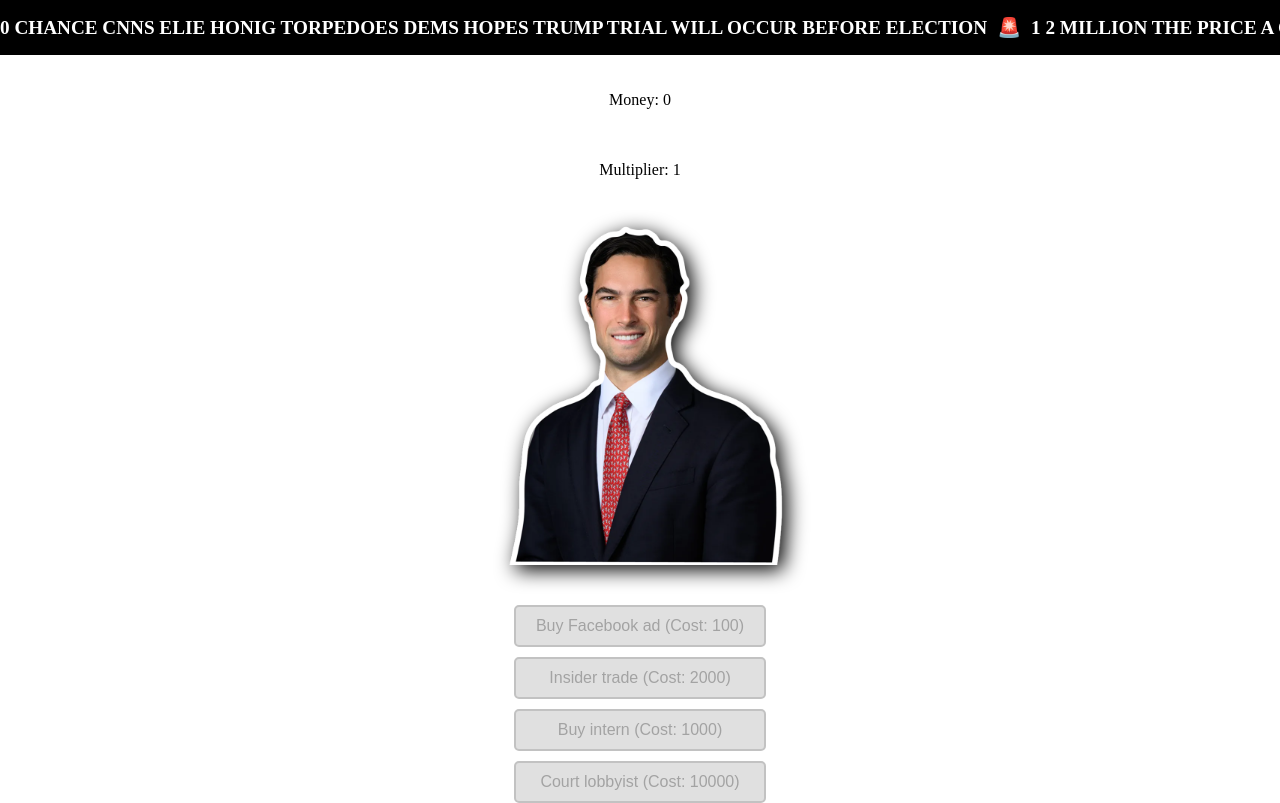
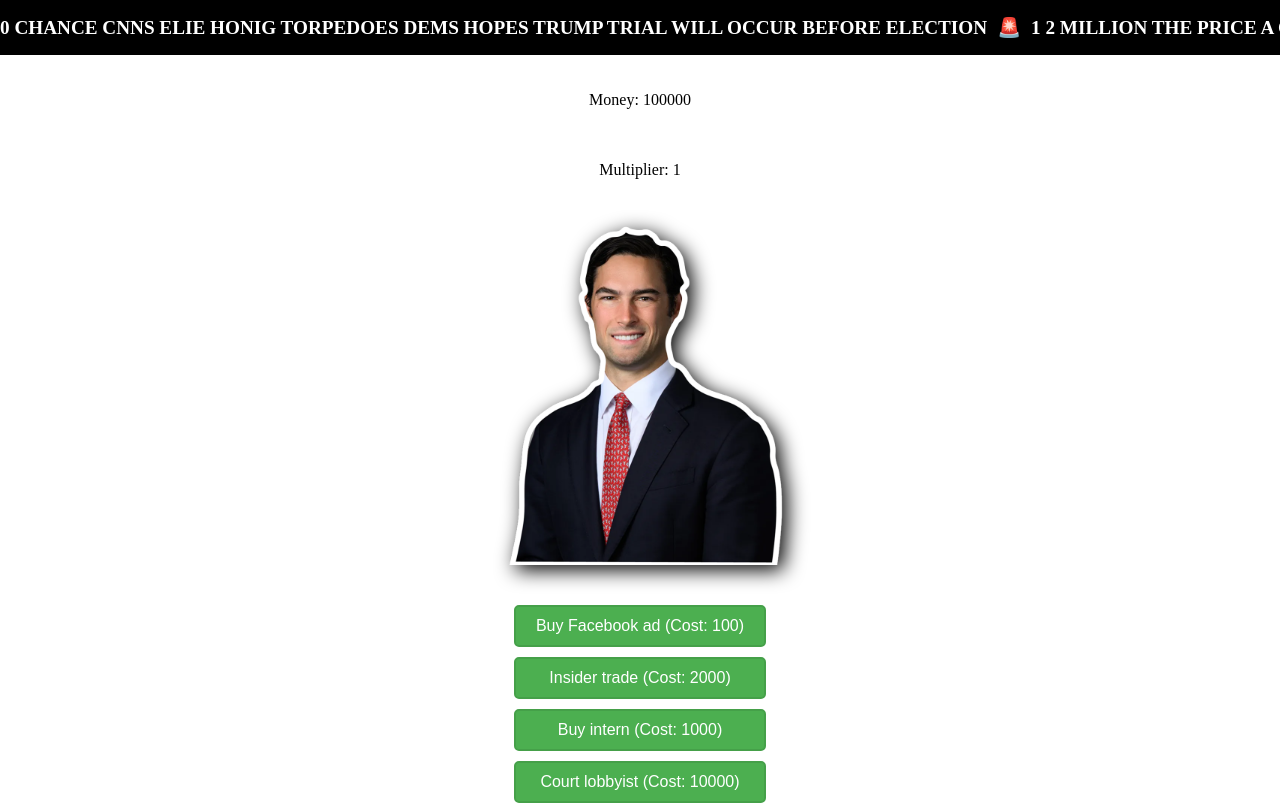
Before and after one commit to leviv/gill, a SvelteKit app: page / in a window 1280 px wide. Built offline with nearby package versions, Linux system fonts and the light colour scheme.

Commit message:
increase money

```diff
--- a/src/routes/+page.svelte
+++ b/src/routes/+page.svelte
@@ -4,7 +4,7 @@
 	import Resources from '../components/Resources.svelte';
 	import { onMount } from 'svelte';
 
-	let money = $state(0);
+	let money = $state(100000);
 	let currentMultiplier = $state(1);
 	let eagleSound: HTMLAudioElement;
 	let autoClickers = $state(0); // Interns
```
